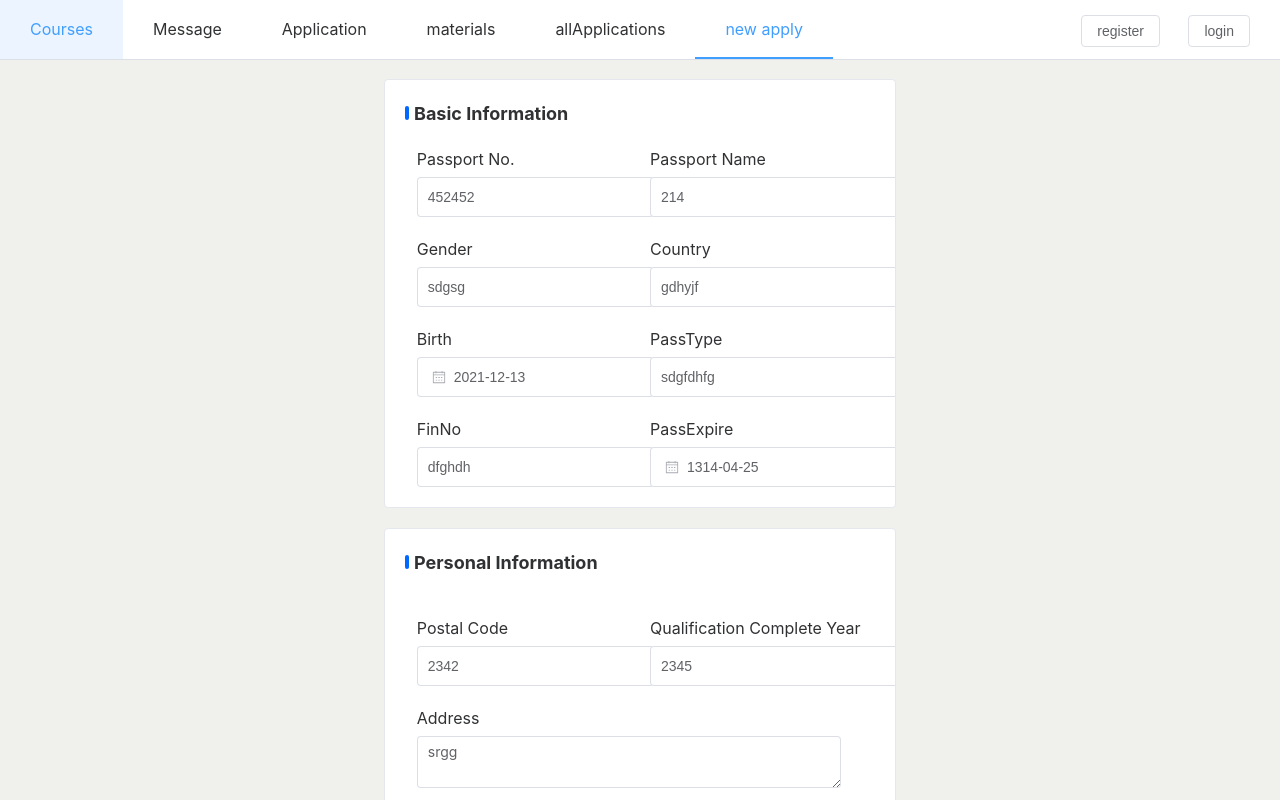
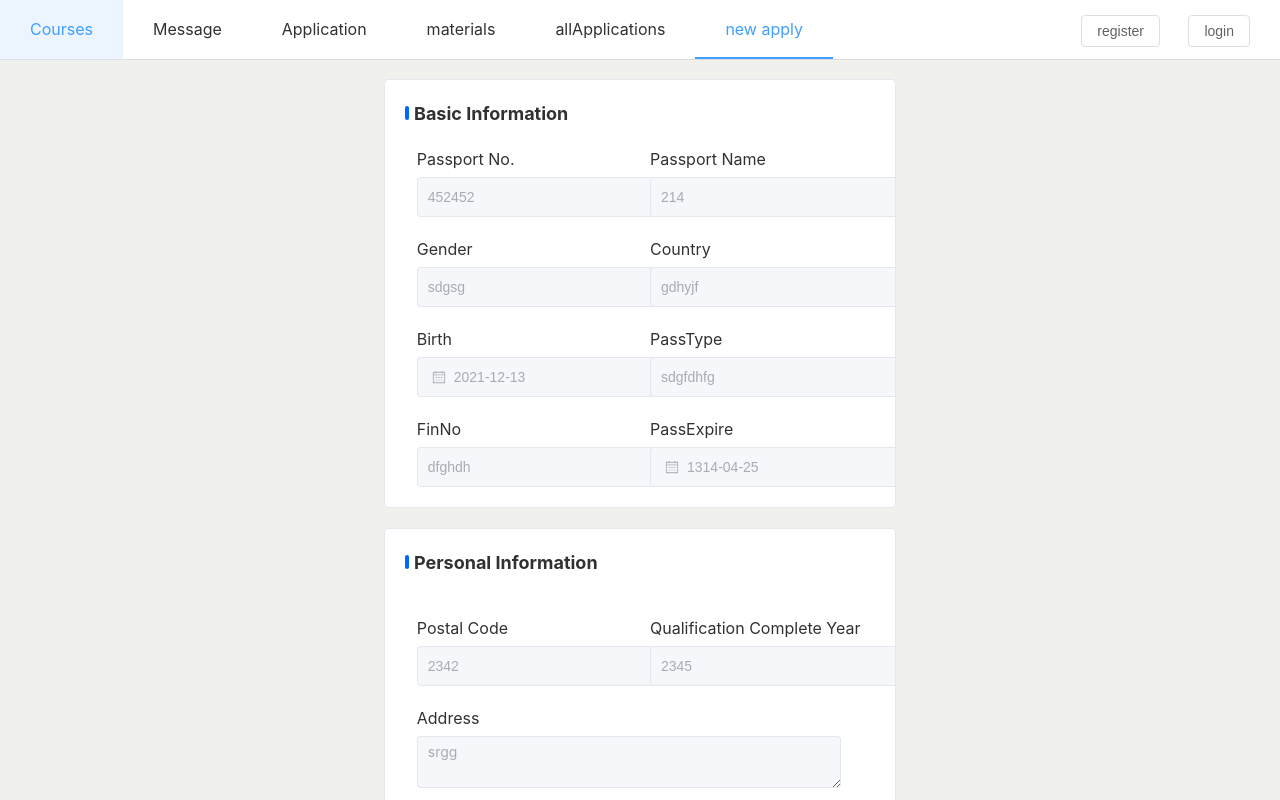
Before and after one commit to Marvel-Yi/shri-front-end, a Vue app: page /applyNew in a window 1280 px wide. Built offline with nearby package versions, Linux system fonts and the light colour scheme; no server answers; what vue-esign would draw is missing.

Commit message:
feat: unable formData

```diff
--- a/src/views/confirmSignature.vue
+++ b/src/views/confirmSignature.vue
@@ -9,22 +9,22 @@
           <el-row  :gutter="20" >
             <el-col :span="12">
               <div>Passport No.</div>
-              <div><el-input class="form-input" v-model="formData.passportNo" placeholder="please input passport No."></el-input></div>
+              <div><el-input class="form-input" v-model="formData.passportNo" placeholder="please input passport No." disabled></el-input></div>
             </el-col>
             <el-col :span="12">
               <div>Passport Name</div>
-              <div><el-input class="form-input" v-model="formData.passportName" placeholder="please input passport Name"></el-input></div>
+              <div><el-input class="form-input" v-model="formData.passportName" placeholder="please input passport Name" disabled></el-input></div>
             </el-col>
           </el-row>
 
           <el-row :gutter="20" style="margin-top: 20px">
             <el-col :span="12">
               <div>Gender</div>
-              <div><el-input class="form-input" v-model="formData.gender" placeholder="please input gender"></el-input></div>
+              <div><el-input class="form-input" v-model="formData.gender" placeholder="please input gender" disabled></el-input></div>
             </el-col>
             <el-col :span="12">
               <div>Country</div>
-              <div><el-input class="form-input"  v-model="formData.country" placeholder="please input country"></el-input></div>
+              <div><el-input class="form-input"  v-model="formData.country" placeholder="please input country" disabled></el-input></div>
             </el-col>
           </el-row>
 
@@ -37,18 +37,19 @@
                   placeholder="Pick a day"
                   style="margin-top: 6px;width: 300px"
                   size="large"
+                  disabled
               /></div>
             </el-col>
             <el-col :span="12">
               <div>PassType</div>
-              <div><el-input class="form-input"  v-model="formData.passType" placeholder="please input passType"></el-input></div>
+              <div><el-input class="form-input"  v-model="formData.passType" placeholder="please input passType" disabled></el-input></div>
             </el-col>
           </el-row>
 
           <el-row :gutter="20" style="margin-top: 20px">
             <el-col :span="12">
               <div>FinNo</div>
-              <div><el-input class="form-input"  v-model="formData.finNo" placeholder="please input FinNo"></el-input></div>
+              <div><el-input class="form-input"  v-model="formData.finNo" placeholder="please input FinNo" disabled></el-input></div>
             </el-col>
             <el-col :span="12">
               <div>PassExpire</div>
@@ -58,6 +59,7 @@
                   placeholder="Pick a day"
                   style="margin-top: 6px;width: 300px"
                   size="large"
+                  disabled
               /></div>
             </el-col>
           </el-row>
@@ -74,42 +76,42 @@
         <el-row :gutter="20" style="margin-top: 20px">
           <el-col :span="12">
             <div>Postal Code</div>
-            <div><el-input class="form-input"  v-model="formData.postalCode" placeholder="please input Postal Code" ></el-input></div>
+            <div><el-input class="form-input"  v-model="formData.postalCode" placeholder="please input Postal Code" disabled></el-input></div>
           </el-col>
           <el-col :span="12">
             <div>Qualification Complete Year</div>
-            <div><el-input class="form-input"  v-model="formData.qualificationCompleteYear" placeholder="please input Qualification Complete Year" ></el-input></div>
+            <div><el-input class="form-input"  v-model="formData.qualificationCompleteYear" placeholder="please input Qualification Complete Year" disabled></el-input></div>
           </el-col>
         </el-row>
 
 
         <div style="margin-top:20px">Address</div>
-        <div><el-input style="width: 95%;margin-top: 6px;"  v-model="formData.address" placeholder="please input address" type="textarea"></el-input></div>
+        <div><el-input style="width: 95%;margin-top: 6px;"  v-model="formData.address" placeholder="please input address" type="textarea" disabled></el-input></div>
 
 
 
         <div style="margin-top:20px">Academic Institution Name</div>
-        <div><el-input style="width: 95%;margin-top: 6px;"  v-model="formData.academicInstitutionName" placeholder="please input Academic Institution Name" type="textarea"></el-input></div>
+        <div><el-input style="width: 95%;margin-top: 6px;"  v-model="formData.academicInstitutionName" placeholder="please input Academic Institution Name" type="textarea" disabled></el-input></div>
 
 
 
         <div style="margin-top:20px">Academic Qualification Name</div>
-        <div><el-input style="width: 95%;margin-top: 6px;"  v-model="formData.academicQualificationName" placeholder="please input Academic Qualification Name" type="textarea"></el-input></div>
+        <div><el-input style="width: 95%;margin-top: 6px;"  v-model="formData.academicQualificationName" placeholder="please input Academic Qualification Name" type="textarea" disabled></el-input></div>
 
         <div style="margin-top:20px">Company Name</div>
-        <div><el-input style="width: 95%;margin-top: 6px;"  v-model="formData.companyName" placeholder="please input Company Name" type="textarea"></el-input></div>
+        <div><el-input style="width: 95%;margin-top: 6px;"  v-model="formData.companyName" placeholder="please input Company Name" type="textarea" disabled></el-input></div>
 
         <div style="margin-top:20px">Company Industry</div>
-        <div><el-input style="width: 95%;margin-top: 6px;"  v-model="formData.companyIndustry" placeholder="please input Company Industry" type="textarea"></el-input></div>
+        <div><el-input style="width: 95%;margin-top: 6px;"  v-model="formData.companyIndustry" placeholder="please input Company Industry" type="textarea" disabled></el-input></div>
 
         <el-row :gutter="20" style="margin-top: 20px">
           <el-col :span="12">
             <div>Sponsor Type</div>
-            <div><el-input class="form-input"  v-model="formData.sponsorType" placeholder="please input Sponsor Type" ></el-input></div>
+            <div><el-input class="form-input"  v-model="formData.sponsorType" placeholder="please input Sponsor Type" disabled ></el-input></div>
           </el-col>
           <el-col :span="12">
             <div>Information Source</div>
-            <div><el-input class="form-input"  v-model="formData.infoSource" placeholder="please input Qualification Information Source" ></el-input></div>
+            <div><el-input class="form-input"  v-model="formData.infoSource" placeholder="please input Qualification Information Source" disabled ></el-input></div>
           </el-col>
         </el-row>
       </div>
```
